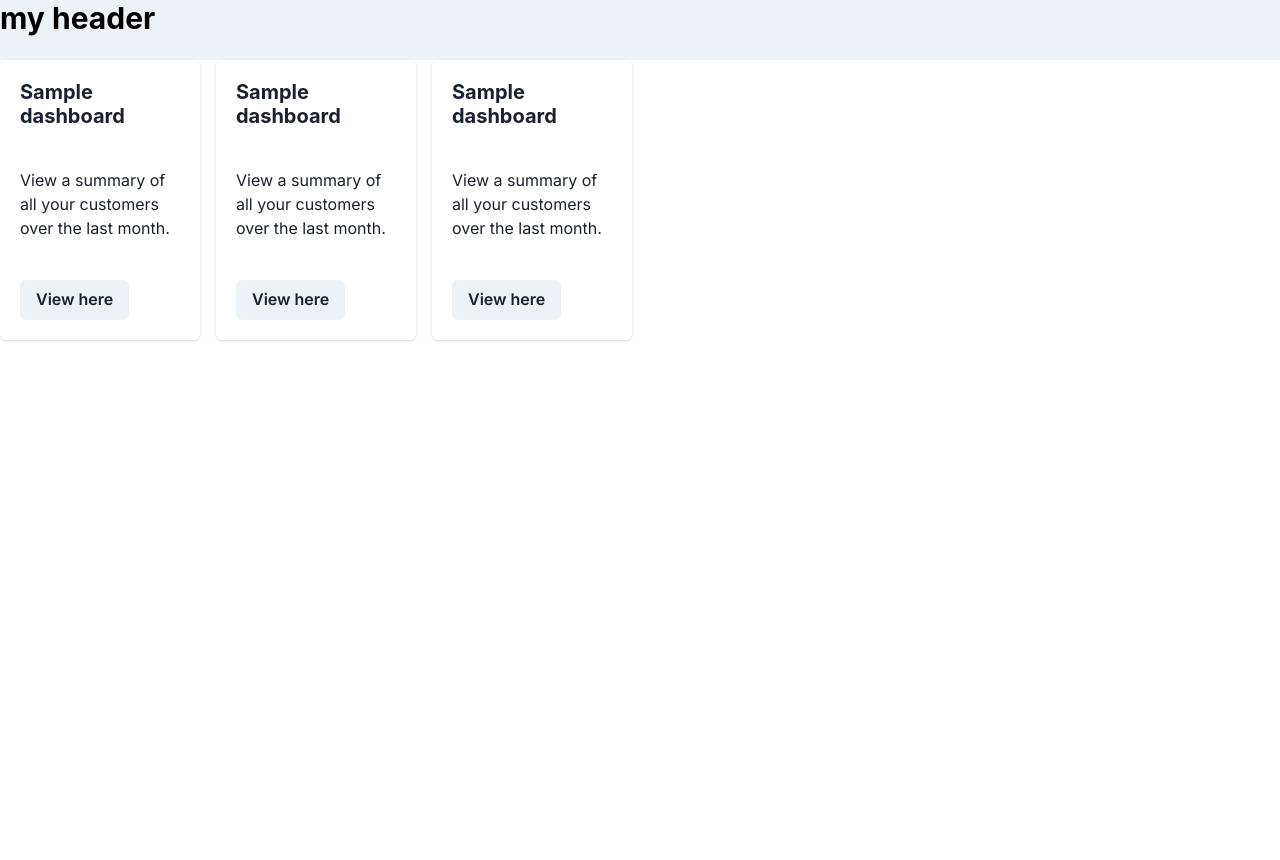
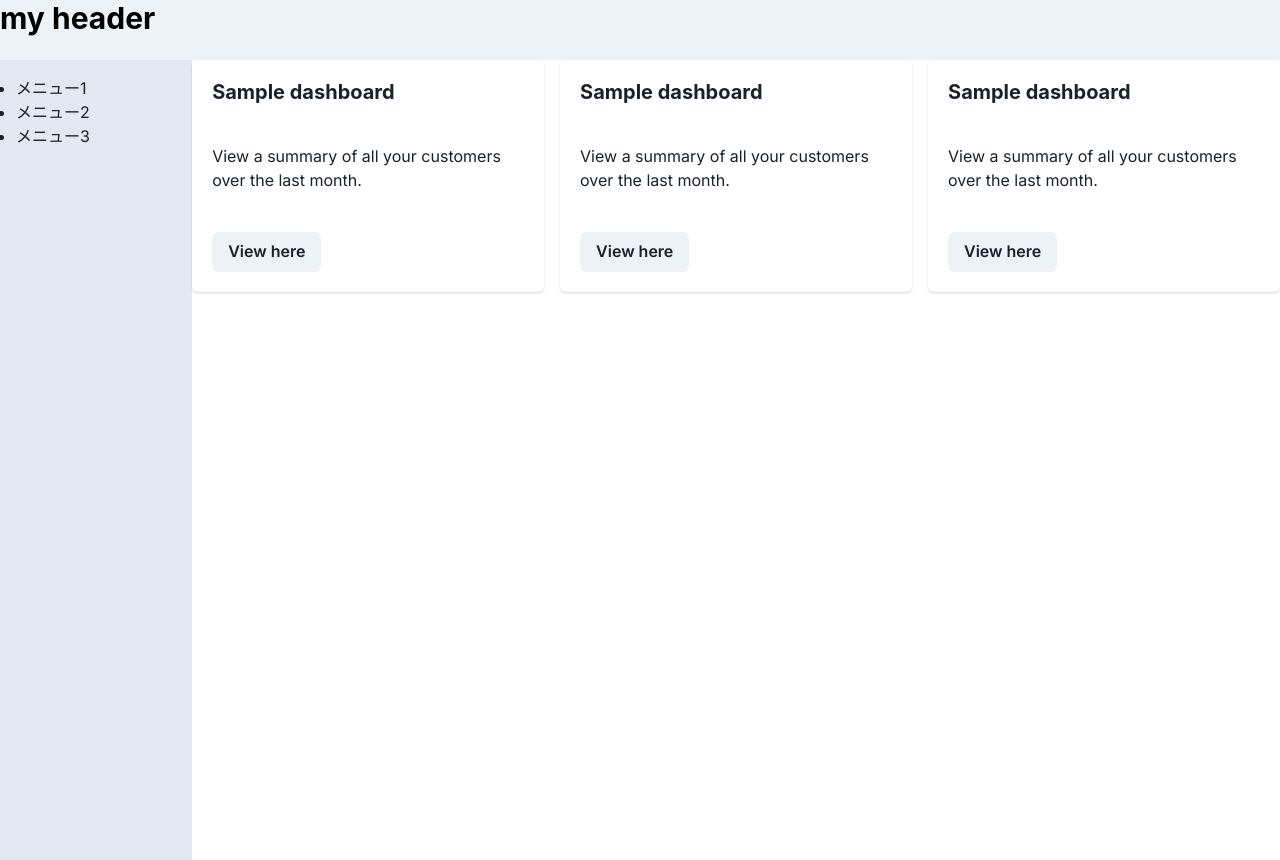
Before and after one commit to Nakanishi21/cloudflare-next, a Next.js app: page / in a window 1280 px wide. Before the commit the page ends 800 px from the top, so only its background shows below. Built offline with nearby package versions, Linux system fonts and the light colour scheme.

Commit message:
サイドメニューバーを追加

```diff
--- /dev/null
+++ b/src/app/components/sideBar.tsx
@@ -0,0 +1,24 @@
+import { Box } from "@chakra-ui/react";
+
+const Sidebar = () => {
+
+  const menuItems = [
+    { label: "メニュー1", path: "/" },
+    { label: "メニュー2", path: "/" },
+    { label: "メニュー3", path: "/" },
+  ];
+
+  return (
+    <Box bg="gray.200" w="250px" h="100vh" p={4}>
+      <ul>
+        {menuItems.map((item) => (
+          <li key={item.path}>
+            {item.label}
+          </li>
+        ))}
+      </ul>
+    </Box>
+  );
+};
+
+export default Sidebar;
--- a/src/app/layout.tsx
+++ b/src/app/layout.tsx
@@ -2,6 +2,7 @@ import type { Metadata } from "next";
 import { Inter } from "next/font/google";
 import { Providers } from './providers';
 import TopHeader from "./components/topHeader";
+import Sidebar from "./components/sideBar";
 
 const inter = Inter({ subsets: ["latin"] });
 
@@ -20,7 +21,10 @@ export default function RootLayout({
       <body className={inter.className}>
         <Providers>
           <TopHeader />
-          {children}
+          <div style={{ display: 'flex' }}>
+            <Sidebar />
+            {children}
+          </div>
         </Providers>
       </body>
     </html>
--- a/src/app/page.tsx
+++ b/src/app/page.tsx
@@ -4,7 +4,7 @@ import { Card, CardHeader, CardBody, CardFooter, Text, SimpleGrid, Heading, Butt
 
 export default function Home() {
   return (
-	<SimpleGrid spacing={4} templateColumns='repeat(auto-fill, minmax(200px, 1fr))'>
+	<SimpleGrid spacing={4} columns={3} maxH='200px'>
 			<Card>
 				<CardHeader>
 					<Heading size='md'> Sample dashboard</Heading>
```
